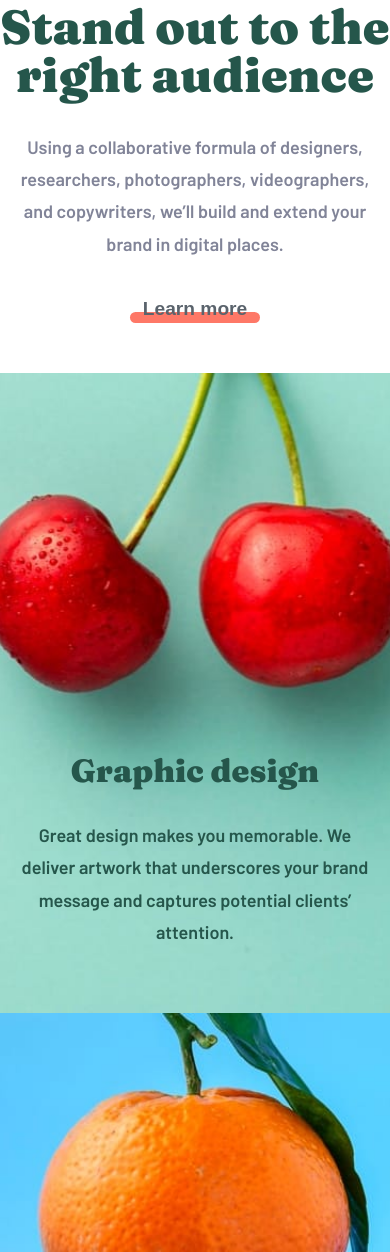
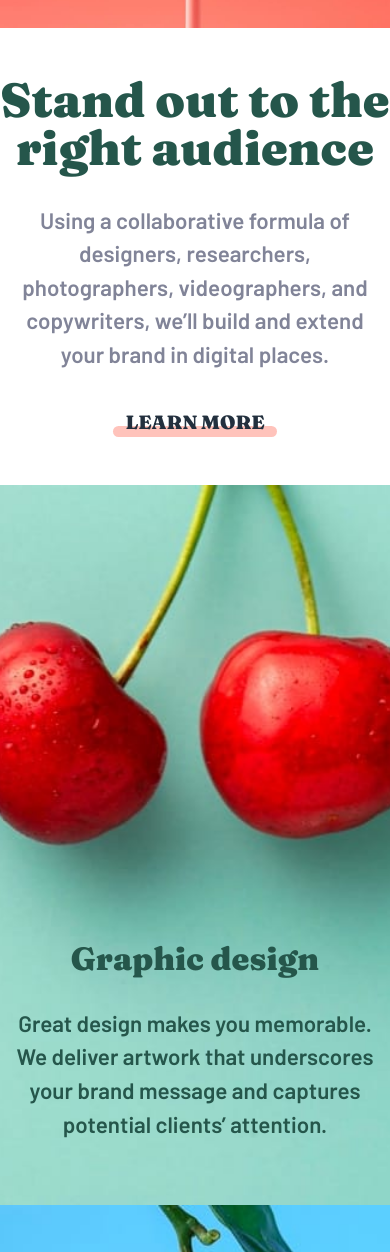
Before and after one commit to domain80/sunnyside, a website: page index.html in a window 390 px wide. Shown: the part 1673-2925 px from the top of the page. Drawn offline with Linux system fonts and the light colour scheme.

Commit message:
mods to css

```diff
--- a/style.css
+++ b/style.css
@@ -14,7 +14,9 @@
 	/* ### Primary */
 
 	--soft-red: hsl(7, 99%, 70%);
+	--soft-red2: hsla(7, 99%, 70%, 0.445);
 	--yellow: hsl(51, 100%, 49%);
+	--yellow2: hsla(51, 100%, 49%, 0.486);
 	--dark-desaturated-cyan-graphic-design-text: hsl(167, 40%, 24%);
 	--dark-blue-photography-text: hsl(198, 62%, 26%);
 	--dark-moderate-cyan-footer: hsl(168, 34%, 41%);
@@ -83,6 +85,12 @@ button {
 	font-size: 1.2rem;
 
 	cursor: pointer;
+
+	background-color: var(--yellow);
+	font-family: "Fraunces", serif;
+	text-transform: uppercase;
+	color: var(--very-dark-desaturated-blue);
+	/* font-size: 1rem; */
 }
 button:hover {
 	background-color: var(--white-light);
@@ -166,10 +174,10 @@ article.flexed button::after {
 	left: 0;
 }
 article.flexed:first-child button::after {
-	background-color: var(--yellow);
+	background-color: var(--yellow2);
 }
 article.flexed:nth-child(2) button::after {
-	background-color: var(--soft-red);
+	background-color: var(--soft-red2);
 }
 
 .contained {
@@ -201,6 +209,8 @@ p {
 @media screen and (max-width: 1200px) {
 	body {
 		text-align: center;
+		font-size: 1.4rem;
+		line-height: 1.5em;
 	}
 	h1,
 	h2,
@@ -275,7 +285,6 @@ p {
 	}
 	.nav-links.hidden {
 		opacity: 0;
-		visibility: hidden;
 	}
 	.nav-links::before {
 		content: "";
@@ -289,13 +298,6 @@ p {
 		position: absolute;
 		top: -2.5rem;
 		right: 0;
-	}
-	.nav-link > button {
-		background-color: var(--yellow);
-		font-family: "Fraunces", serif;
-		text-transform: uppercase;
-		color: var(--very-dark-desaturated-blue);
-		font-size: 1rem;
 	}
 	.icon-logo {
 		width: 10rem;
@@ -311,7 +313,7 @@ p {
 	}
 
 	article.contained {
-		height: 40rem;
+		height: 45rem;
 		display: flex;
 		flex-direction: column;
 		justify-content: flex-end;
```
